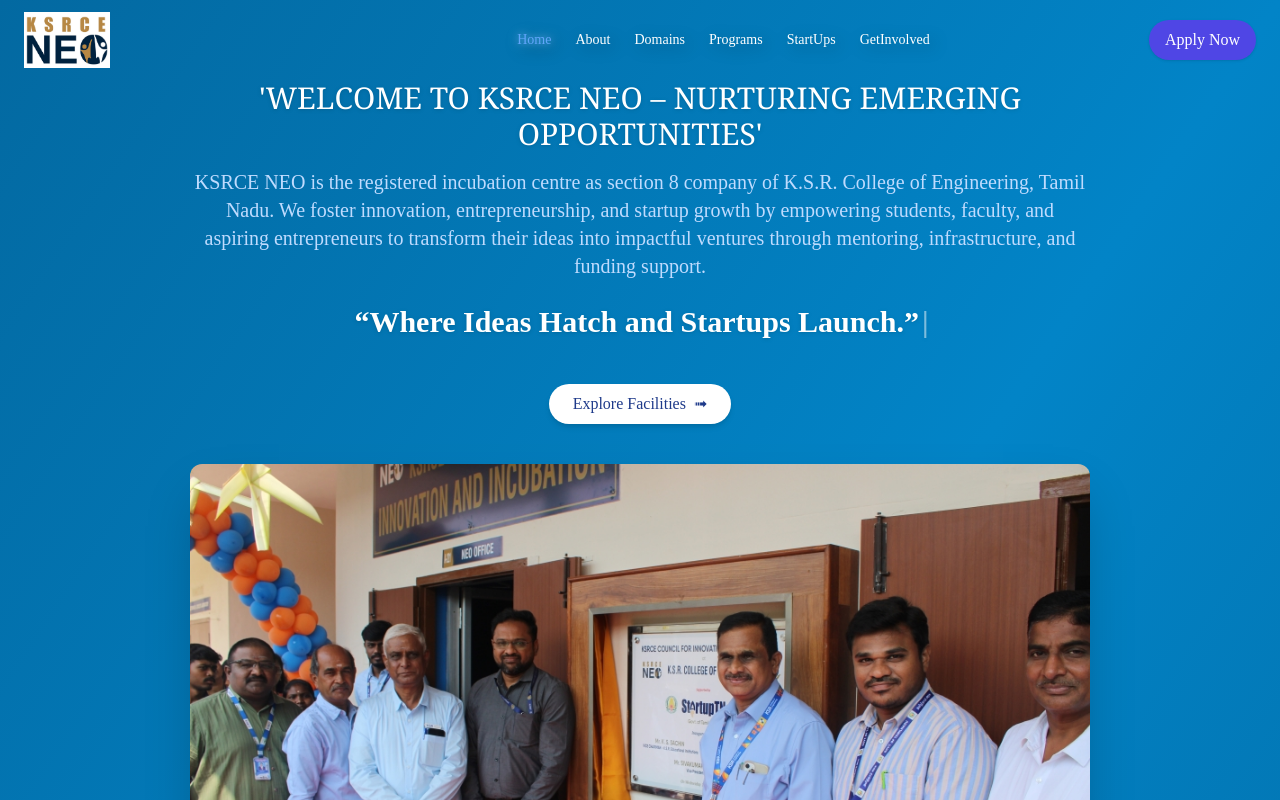
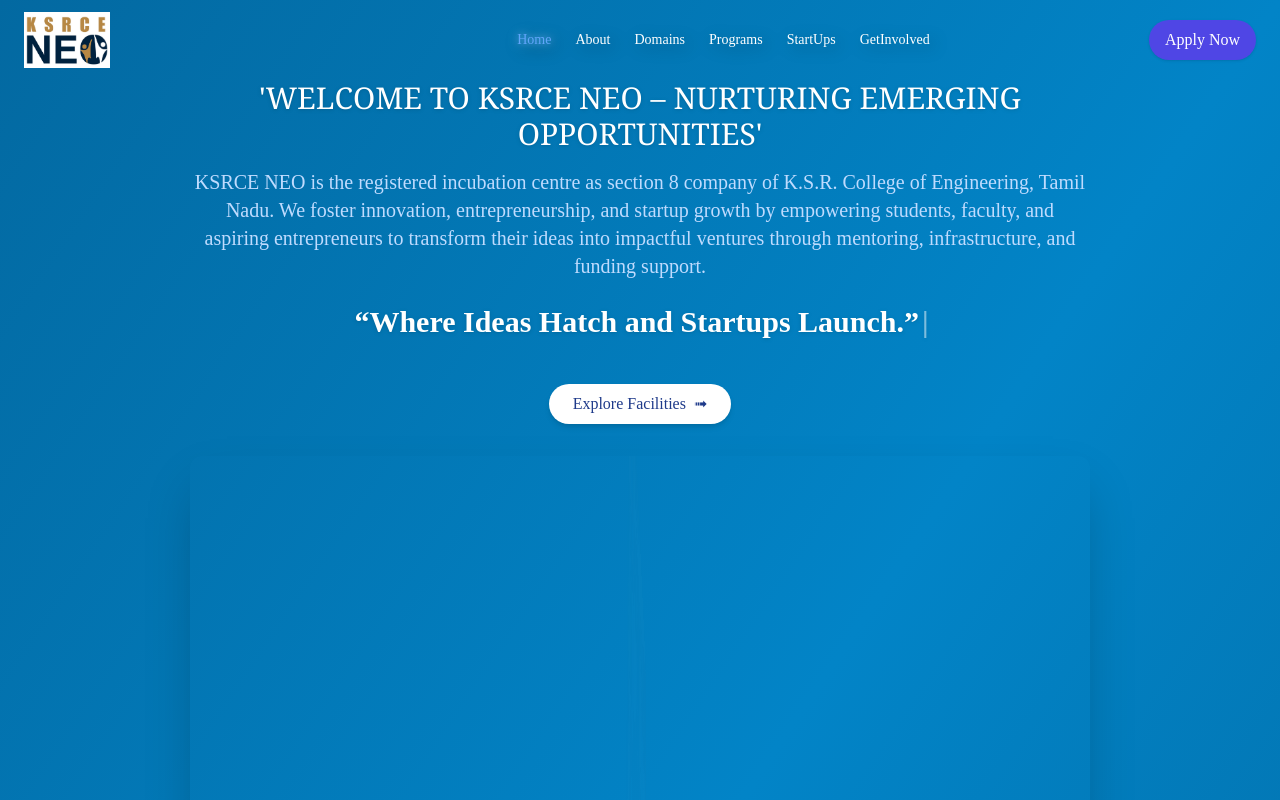
Before and after one commit to AarkeshM/Ksrce-Neo, a React (Create React App) app: page / in a window 1280 px wide. Shown: the top 800 px of the page. Built offline with nearby package versions, Linux system fonts and the light colour scheme; a web font is replaced by a local one.

Commit message:
recently updated

```diff
--- a/src/components/Hero.jsx
+++ b/src/components/Hero.jsx
@@ -1,4 +1,4 @@
-import React, { useEffect, useState } from "react";
+import React, { useEffect, useState, useRef } from "react";
 import { motion, AnimatePresence } from "framer-motion";
 import { Typewriter } from "react-simple-typewriter";
 import heroMockup1 from "../assets/hero.jpg";
@@ -10,18 +10,27 @@
 import '../index.css';
 import { Link } from "react-router-dom";
 
-
-const images = [heroMockup1, heroMockup5,heroMockup4,heroMockup3, heroMockup6, heroMockup7];
+const images = [
+  heroMockup1,
+  heroMockup5,
+  heroMockup4,
+  heroMockup3,
+  heroMockup6,
+  heroMockup7,
+];
 
 const Hero = () => {
   const [current, setCurrent] = useState(0);
   const [openIndex, setOpenIndex] = useState(null);
+  const [direction, setDirection] = useState(1);
+  const timer = useRef();
 
   useEffect(() => {
-    const interval = setInterval(() => {
+    timer.current = setInterval(() => {
+      setDirection(1);
       setCurrent((prev) => (prev + 1) % images.length);
     }, 5000);
-    return () => clearInterval(interval);
+    return () => clearInterval(timer.current);
   }, []);
 
   const highlights = [
@@ -50,47 +59,47 @@
       question: "Who can apply for incubation?",
       answer: [
         "   KSRCE NEO Incubation Centre welcomes:",
-        "•	Students (from any department with innovative ideas)",
-        "•	Faculty members with research-driven or product-based concepts",
-        "•	Startups & Entrepreneurs from inside and outside KSRCE",
-        "•	Alumni with a strong vision to build impactful ventures",
-        "•	Research teams seeking to commercialize innovations",
-        "•	If you have a solution-oriented idea, we're here to support your journey from concept to company!"
-      ]
+        "•  Students (from any department with innovative ideas)",
+        "•  Faculty members with research-driven or product-based concepts",
+        "•  Startups & Entrepreneurs from inside and outside KSRCE",
+        "•  Alumni with a strong vision to build impactful ventures",
+        "•  Research teams seeking to commercialize innovations",
+        "•  If you have a solution-oriented idea, we're here to support your journey from concept to company!",
+      ],
     },
     {
       question: "What facilities are available?",
       answer: [
         "We provide a vibrant, innovation-driven ecosystem including",
-        "•	Co-working space with high-speed internet",
-        "•	Prototype development lab with tools & equipment",
-        "•	Mentoring & guidance from industry experts and academicians",
-        "•	IPR & patent filing support",
-        "•	Workshops & bootcamps on business, tech, and soft skills",
-        "•	Networking opportunities with investors, entrepreneurs, and mentors",
-        "•	Product testing & validation support",
-        "•	Access to funding and grants"
-      ]
+        "•  Co-working space with high-speed internet",
+        "•  Prototype development lab with tools & equipment",
+        "•  Mentoring & guidance from industry experts and academicians",
+        "•  IPR & patent filing support",
+        "•  Workshops & bootcamps on business, tech, and soft skills",
+        "•  Networking opportunities with investors, entrepreneurs, and mentors",
+        "•  Product testing & validation support",
+        "•  Access to funding and grants",
+      ],
     },
     {
       question: "How do we access funding support?",
       answer: [
-        "•	KSRCE NEO Incubation Centre helps startups in multiple ways:",
-        "•	Connect with angel investors, venture capitalists, and government funding agencies",
-        "•	Guidance to apply for grants and schemes (MSME, DST, EDII, Start-up India, etc.)",
-        "•	Pitching opportunities at demo days and startup events",
-        "•	Mentorship on preparing business plans, financial projections, and investor pitches",
-        "•	We walk with you at every step of your funding journey."
-      ]
+        "•  KSRCE NEO Incubation Centre helps startups in multiple ways:",
+        "•  Connect with angel investors, venture capitalists, and government funding agencies",
+        "•  Guidance to apply for grants and schemes (MSME, DST, EDII, Start-up India, etc.)",
+        "•  Pitching opportunities at demo days and startup events",
+        "•  Mentorship on preparing business plans, financial projections, and investor pitches",
+        "•  We walk with you at every step of your funding journey.",
+      ],
     },
     {
       question: "Is the space free for students?",
       answer: [
         "Yes!",
         "At KSRCE NEO, incubation space is offered free of cost for students with eligible and impactful ideas.",
-        "We believe in nurturing student innovators by removing financial barriers and empowering them to ideate, build, and launch with full institutional support."
-      ]
-    }
+        "We believe in nurturing student innovators by removing financial barriers and empowering them to ideate, build, and launch with full institutional support.",
+      ],
+    },
   ];
 
   const itemVariants = {
@@ -156,22 +165,44 @@
           </motion.button>
         </div>
 
-        {/* Slideshow */}
-        <div className="mt-10 flex justify-center">
-          <div className="w-full max-w-[650px] sm:max-w-[600px] lg:max-w-[900px] aspect-video rounded-xl overflow-hidden shadow-2xl">
-            <AnimatePresence mode="wait">
+        {/* 3D Image Carousel with Controls */}
+        <div
+          className="w-full max-w-[650px] sm:max-w-[600px] lg:max-w-[900px] aspect-video rounded-xl overflow-hidden shadow-2xl flex items-center justify-center relative mt-8"
+          style={{ perspective: 1200 }}
+        >
+          <AnimatePresence mode="wait" initial={false}>
             <motion.img
               key={current}
               src={images[current]}
-                alt={`Hero Mockup ${current + 1}`}
-                initial={{ opacity: 0, scale: 1.05 }}
-                animate={{ opacity: 1, scale: 1 }}
-                exit={{ opacity: 0, scale: 0.95 }}
-                transition={{ duration: 0.3 }}
-                className="w-full h-full object-cover"
+              initial={{
+                opacity: 0,
+                rotateY: direction === 1 ? 90 : -90,
+                rotateX: 20 * direction,
+                scale: 0.8,
+                z: -100,
+              }}
+              animate={{
+                opacity: 1,
+                rotateY: 0,
+                rotateX: 0,
+                scale: 1,
+                z: 0,
+              }}
+              exit={{
+                opacity: 0,
+                rotateY: direction === 1 ? -90 : 90,
+                rotateX: -20 * direction,
+                scale: 0.8,
+                z: -100,
+              }}
+              transition={{
+                duration: 0.8,
+                ease: [0.77, 0.2, 0.15, 1.01],
+              }}
+              className="w-full h-full object-cover rounded-xl"
+              style={{ backfaceVisibility: "hidden", boxShadow: "0 10px 30px rgba(0,0,0,.25)" }}
             />
           </AnimatePresence>
-          </div>
         </div>
 
         {/* Highlights */}
@@ -217,7 +248,7 @@
           </div>
         </div>
 
-
+        {/* FAQ Section */}
         <div className="flex flex-col items-center gap-6 mt-16 mb-8 px-4">
           <h2 className="text-3xl md:text-4xl font-bold text-white mb-6 text-center">
             FAQ
@@ -226,10 +257,7 @@
             {faqs.map((faq, i) => (
               <motion.div
                 key={i}
-                className="shadow-md bg-white/90 border border-blue-200
-        transition hover:shadow-lg hover:border-blue-400
-        w-full sm:min-w-[600px] sm:max-w-[600px] mx-auto rounded-[20px]"
-
+                className="shadow-md bg-white/90 border border-blue-200 transition hover:shadow-lg hover:border-blue-400 w-full sm:min-w-[600px] sm:max-w-[600px] mx-auto rounded-[20px]"
               >
                 <button
                   onClick={() => toggleFAQ(i)}
@@ -249,7 +277,6 @@
 
                 <AnimatePresence>
                   {openIndex === i && (
-
                     <motion.div
                       initial={{ opacity: 0, height: 0 }}
                       animate={{ opacity: 1, height: "auto" }}
@@ -257,8 +284,7 @@
                       transition={{ duration: 0.3 }}
                       className="px-5 pb-4 text-blue-700 text-left text-sm w-full space-y-1"
                     >
-                      {
-                        Array.isArray(faq.answer)
+                      {Array.isArray(faq.answer)
                         ? faq.answer.map((line, idx) => (
                           <p key={idx}>{line}</p>
                         ))
--- a/src/components/Navbar.jsx
+++ b/src/components/Navbar.jsx
@@ -141,12 +141,14 @@
               </motion.div>
             ))}
 
+            <a href="https://forms.gle/W9v7f63gsJEsaDo27">
             <motion.button
               whileHover={{ scale: 1.05 }}
               className=" bg-sky-600 w-full text-white py-2 rounded-full hover:bg-sky-700 shadow"
             >
               Apply Now
             </motion.button>
+            </a>
           </motion.nav>
         )}
       </AnimatePresence>
--- a/src/pages/GetInvolved.jsx
+++ b/src/pages/GetInvolved.jsx
@@ -18,6 +18,7 @@
             project collaborations, and participation in workshops and events. These opportunities
             provide hands-on experience, mentorship, and exposure to the startup ecosystem.
           </p>
+          <a href='https://forms.gle/miZPmmZxsLgjoHrJ7'>
           <button className="
             relative inline-block bg-gradient-to-r from-sky-500 to-blue-700
             text-white font-semibold py-2 px-5 rounded-lg shadow
@@ -26,6 +27,7 @@
           ">
             Explore Student Opportunities
           </button>
+          </a>
         </div>
 
         {/* Mentors */}
@@ -38,6 +40,7 @@
             guiding startups and sharing their knowledge. Mentors play a crucial role in shaping
             the next generation of entrepreneurs.
           </p>
+          <a href='https://forms.gle/Wc7M6TbAMW5C3JjHA'>
           <button className="
             relative inline-block bg-gradient-to-r from-sky-500 to-blue-700
             text-white font-semibold py-2 px-5 rounded-lg shadow
@@ -46,6 +49,7 @@
           ">
             Become a Mentor
           </button>
+          </a>
         </div>
 
         {/* Corporate Partners */}
@@ -58,6 +62,7 @@
             and engage with startups. Collaboration opportunities include sponsoring events, providing
             resources, and participating in joint projects.
           </p>
+          <a href='https://forms.gle/VBgGqVhkqPetoWqu8'>
           <button className="
             relative inline-block bg-gradient-to-r from-sky-500 to-blue-700
             text-white font-semibold py-2 px-5 rounded-lg shadow
@@ -66,6 +71,7 @@
           ">
             Explore Partnership Opportunities
           </button>
+          </a>
         </div>
       </div>
     </div>
--- a/src/pages/Startups.jsx
+++ b/src/pages/Startups.jsx
@@ -107,12 +107,14 @@
       </section>
 
       <div className="flex flex-wrap justify-center gap-4 mt-8 pb-12">
+      <a href="https://forms.gle/W9v7f63gsJEsaDo27">
         <button className="
           px-6 py-3 bg-gradient-to-r from-sky-500 to-blue-700 text-white font-semibold shadow-lg
           hover:shadow-2xl hover:-translate-y-1 hover:scale-105 transform transition-all rounded-none
         ">
           Apply Now
         </button>
+        </a>
 
         <button className="
           px-6 py-3 bg-gradient-to-r from-blue-700 to-indigo-800 text-white font-semibold shadow-lg
```
Lines whose indentation alone changed are shown as unchanged.
